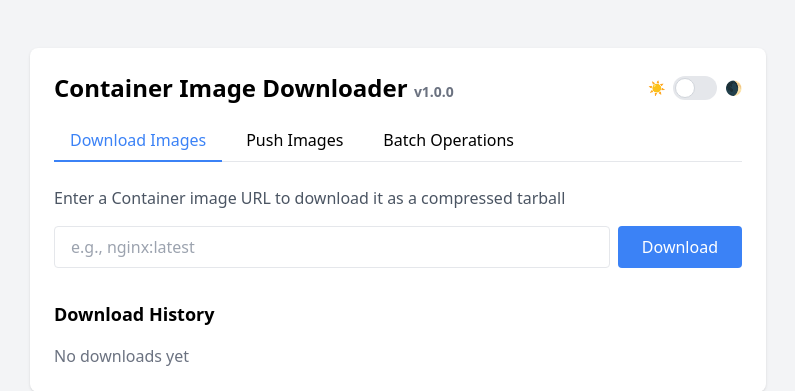
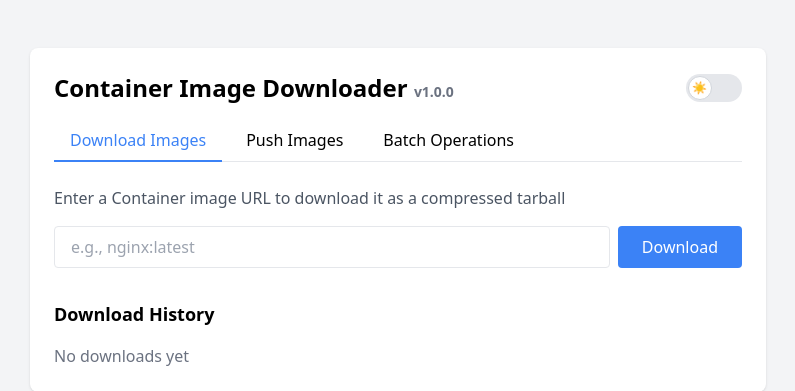
Before and after one commit to WatskeBart/cid, a Flask app: page / in a window 1280 px wide. Shown: the top 391 px of the page, without its empty margins (242-1037 px from the left). Run offline with Flask 3, Linux system fonts and the light colour scheme; some libraries are stand-ins or nearby versions.

Commit message:
toggle switch with icons

```diff
--- a/templates/index.html
+++ b/templates/index.html
@@ -17,13 +17,14 @@
             <div class="flex justify-between items-center mb-4">
                 <h1 class="text-2xl font-bold">Container Image Downloader <span class="text-sm text-gray-500">v{{ version }}</span></h1>
                 <div class="flex items-center">
-                    <span class="mr-2 text-sm text-gray-700 dark:text-gray-300">☀️</span>
                     <label class="relative inline-flex items-center cursor-pointer">
-                        <input type="checkbox" id="darkModeToggle" class="sr-only peer">
-                        <div class="w-11 h-6 bg-gray-200 peer-focus:outline-none peer-focus:ring-4 peer-focus:ring-blue-300 dark:peer-focus:ring-blue-800 rounded-full peer dark:bg-gray-700 peer-checked:after:translate-x-full peer-checked:after:border-white after:content-[''] after:absolute after:top-[2px] after:left-[2px] after:bg-white after:border-gray-300 after:border after:rounded-full after:h-5 after:w-5 after:transition-all dark:border-gray-600 peer-checked:bg-blue-600"></div>
+                      <input type="checkbox" id="darkModeToggle" class="sr-only peer">
+                      <div class="w-14 h-7 bg-gray-200 peer-focus:outline-none peer-focus:ring-4 peer-focus:ring-blue-300 dark:peer-focus:ring-blue-800 rounded-full peer dark:bg-gray-700 peer-checked:after:translate-x-full rtl:peer-checked:after:translate-x-[-100%] peer-checked:after:border-white after:content-[''] after:absolute after:top-0.5 after:left-0.5 after:bg-white after:border-gray-300 after:border after:rounded-full after:h-6 after:w-6 after:transition-all dark:border-gray-600 peer-checked:bg-blue-600 overflow-hidden">
+                        <span class="absolute top-1/2 left-1.5 -translate-y-1/2 text-xs z-10 dark:opacity-0">☀️</span>
+                        <span class="absolute top-1/2 right-1.5 -translate-y-1/2 text-xs opacity-0 dark:opacity-100 z-10">⛅</span>
+                      </div>
                     </label>
-                    <span class="ml-2 text-sm text-gray-700 dark:text-gray-300">🌒</span>
-                </div>
+                  </div>
             </div>
 
             <!-- Tabs -->
```
